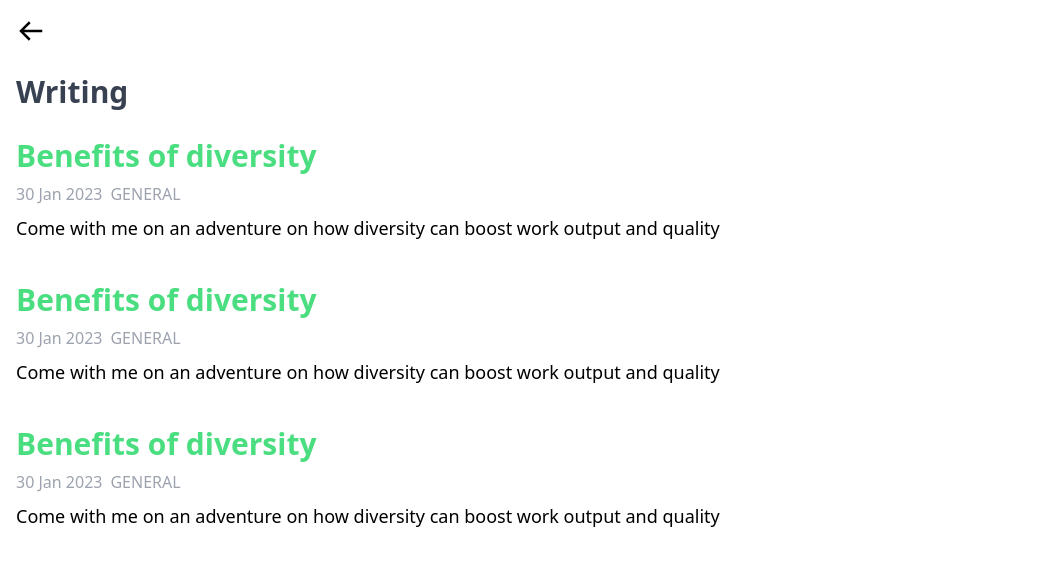
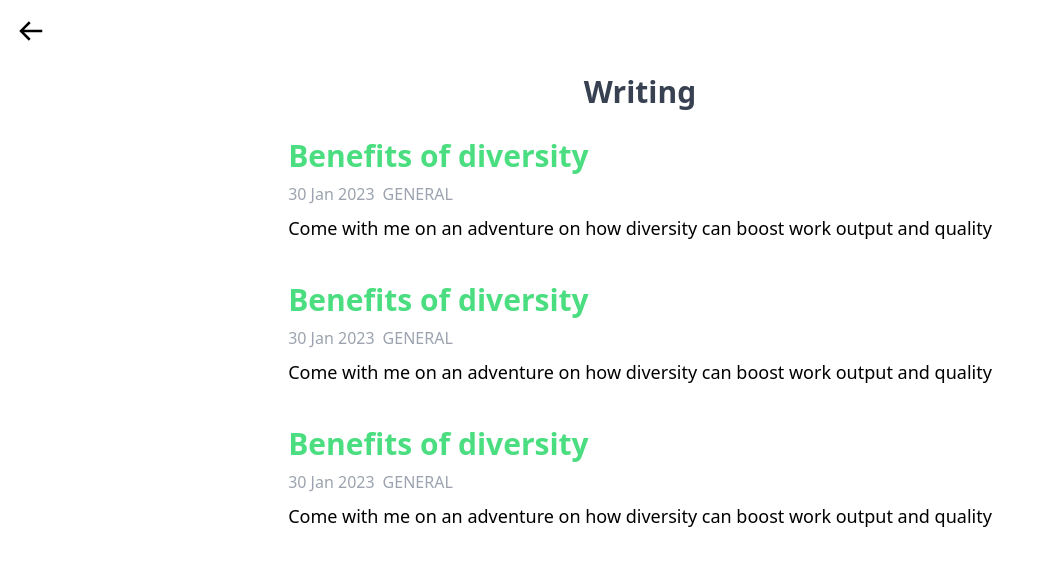
Before and after one commit to leehaney254/portfolio, a React (Vite) app: page /posts in a window 1280 px wide. Shown: the top 566 px of the page, without its empty margins (0-1039 px from the left). Built offline with nearby package versions, Linux system fonts and the light colour scheme.

Commit message:
Feat: Limit number of posts seen

```diff
--- a/src/pages/Postpage.tsx
+++ b/src/pages/Postpage.tsx
@@ -11,8 +11,9 @@
           <BiArrowBack className="text-3xl" />
         </Link>
       </header>
+      <section className="flex flex-col md:items-center">
         <h1 className="text-3xl font-bold my-7 text-gray-700">Writing</h1>
-      <section className="flex flex-col gap-10">
+        <div className="flex flex-col gap-10">
           {
             posts.slice(3).map((article, index) => {
               return (
@@ -27,6 +28,7 @@
               )
             })
           }
+        </div>
       </section>
     </main>
   )
```
Lines whose indentation alone changed are shown as unchanged.
